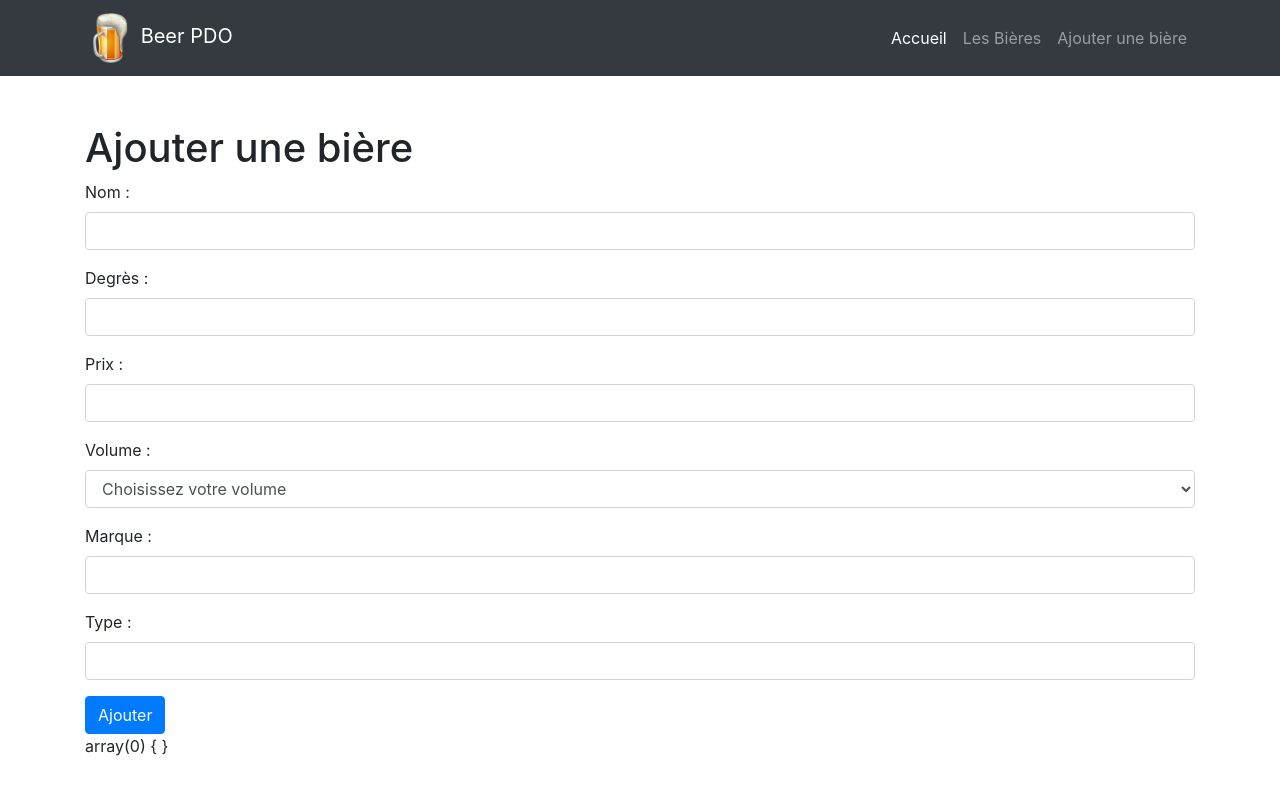
After one commit to sou59/PHP-Base, a PHP site: page /beer_add.php in a window 1280 px wide. The commit adds this page. Run offline with PHP 8.4, Linux system fonts and the light colour scheme.

Commit message:
Beer add

```diff
--- /dev/null
+++ b/13-beerpdomysql/beer_add.php
@@ -0,0 +1,68 @@
+<?php
+
+// Inclure le fichier config/database.php
+// Inclure le fichier partials/header.php
+require('partials/header.php'); ?>
+
+<!-- Le contenu de la page -->
+<div class="container pt-5">
+    <h1>Ajouter une bière</h1>
+
+    <form method="POST" action="">
+        <?php
+        $fields = ['name' => 'Nom', 'degree' => 'Degrès', 'price' => 'Prix']; // Les champs du formulaire à afficher
+        foreach ($fields as $field => $label) { ?>
+            <div class="form-group">
+                <label for="<?php echo $field; ?>"><?php echo $label; ?> :</label>
+                <input type="text" name="<?php echo $field; ?>" id="<?php echo $field; ?>" class="form-control">
+            </div>
+        <?php } ?>
+
+        <div class="form-group">
+            <label for="volum">Volume :</label>
+            <select class="form-control" id="volum" name="volum">
+                <option hidden value="">Choisissez votre volume</option>
+                <option value="250">25cl</option>
+                <option value="330">33cl</option>
+                <option value="750">75cl</option>
+            </select>
+        </div>
+
+        <div class="form-group">
+            <label for="brand">Marque :</label>
+            <input type="text" id="brand1" list="brand" name="brand" class="form-control">
+            <datalist id="brand">
+                <select>
+                    <option hidden value="">Choisissez votre marque</option>
+                    <option value="Chimay - 1"></option>
+                    <option value="Duvel - 2"></option>
+                    <option value="Kwak - 3"></option>
+                    <option value="Guinness - 4"></option>
+                    <option value="Ch'ti - 5"></option>
+                </select>
+            </datalist>
+        </div>
+
+        <div class="form-group">
+            <label for="type">Type :</label>
+            <input type="text" id="type1" list="type" name="type" class="form-control">
+            <datalist id="type">
+                <select>
+                    <option hidden value="">Choisissez votre type</option>
+                    <option value="Blonde - 1"></option>
+                    <option value="Brune - 2"></option>
+                    <option value="Ambrée - 3"></option>
+                    <option value="Noire - 4"></option>
+                </select>
+            </datalist>
+        </div>
+
+        <button class="btn btn-primary">Ajouter</button>
+    </form>
+
+    <?php var_dump($_POST); ?>
+</div>
+
+<?php
+// Inclure le fichier partials/footer.php
+require('partials/footer.php');
--- a/13-beerpdomysql/css/style.css
+++ b/13-beerpdomysql/css/style.css
@@ -1,4 +1,17 @@
+.logo {
+    width: 50px;
+}
+
+.box-shadow {
+    box-shadow: 0 2px 4px rgba(0, 0, 0, 0.2);
+}
+
 .beer-img {
     width: 120px;
     height: 120px;
+    margin: 20px auto;
 }
+
+.card-body {
+    border-top: 1px solid rgba(0,0,0,.125);
+}
--- a/13-beerpdomysql/partials/header.php
+++ b/13-beerpdomysql/partials/header.php
@@ -21,7 +21,10 @@ require(__DIR__.'/../config/database.php');
     <!-- Le menu -->
     <nav class="navbar navbar-expand-lg navbar-dark bg-dark">
         <div class="container">
-            <a class="navbar-brand" href="#">Beer PDO</a>
+            <a class="navbar-brand" href="index.php">
+                <img class="logo" src="img/logo.png" alt="Beer PDO">
+                Beer PDO
+            </a>
             <button class="navbar-toggler" type="button" data-toggle="collapse" data-target="#navbarSupportedContent" aria-controls="navbarSupportedContent" aria-expanded="false" aria-label="Toggle navigation">
                 <span class="navbar-toggler-icon"></span>
             </button>
```
Also changed, not shown: 13-beerpdomysql/beer_list.php (+6 -4 lines), 13-beerpdomysql/README.md, 13-beerpdomysql/img/chimay-chimay-blanche.jpg, 13-beerpdomysql/img/chimay-chimay-bleue.jpg, 13-beerpdomysql/img/chimay-chimay-rouge.jpg (added), 13-beerpdomysql/img/chti-chti-ambree.jpg, 13-beerpdomysql/img/chti-chti-blonde.jpg, 13-beerpdomysql/img/duvel-duvel.jpg, 13-beerpdomysql/img/logo.png (added).
